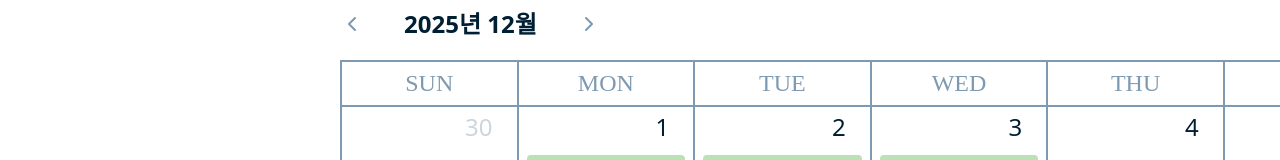
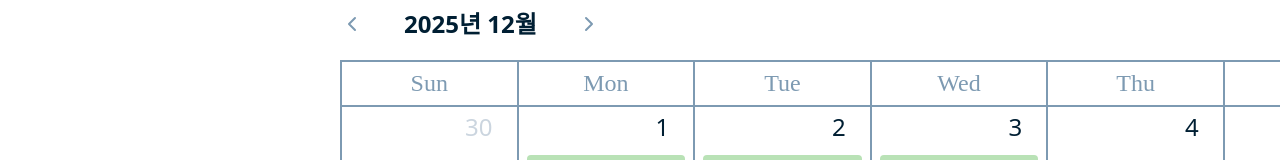
Before and after one commit to Deokive/FE, a React (Vite) app: page /feed/1 in a window 1280 px wide. Shown: the part 519-679 px from the top of the page. Built offline with nearby package versions, Linux system fonts and the light colour scheme; the HTML template or start-up script is replaced by a standard one; a web font is replaced by a local one.

Commit message:
feat: 달력 요일 앞글자만 대문자로 변경

```diff
--- a/src/components/calendar/Calendar.css
+++ b/src/components/calendar/Calendar.css
@@ -53,6 +53,8 @@ src/components/calendar/Calendar.css .calendar-container {
 .react-calendar__month-view__weekdays__weekday abbr {
   text-decoration: none;
   cursor: default;
+  /* 대문자 변환 제거 */
+  text-transform: none !important;
 }
 
 /* 날짜 그리드 */
```
